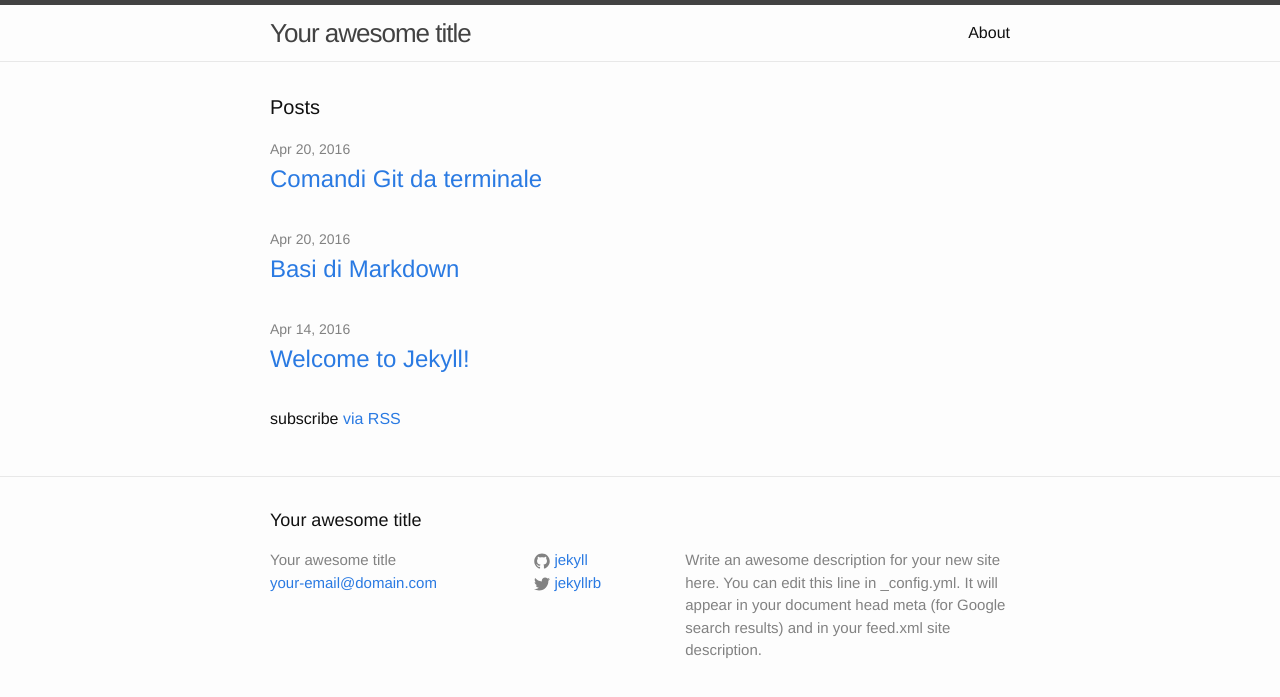
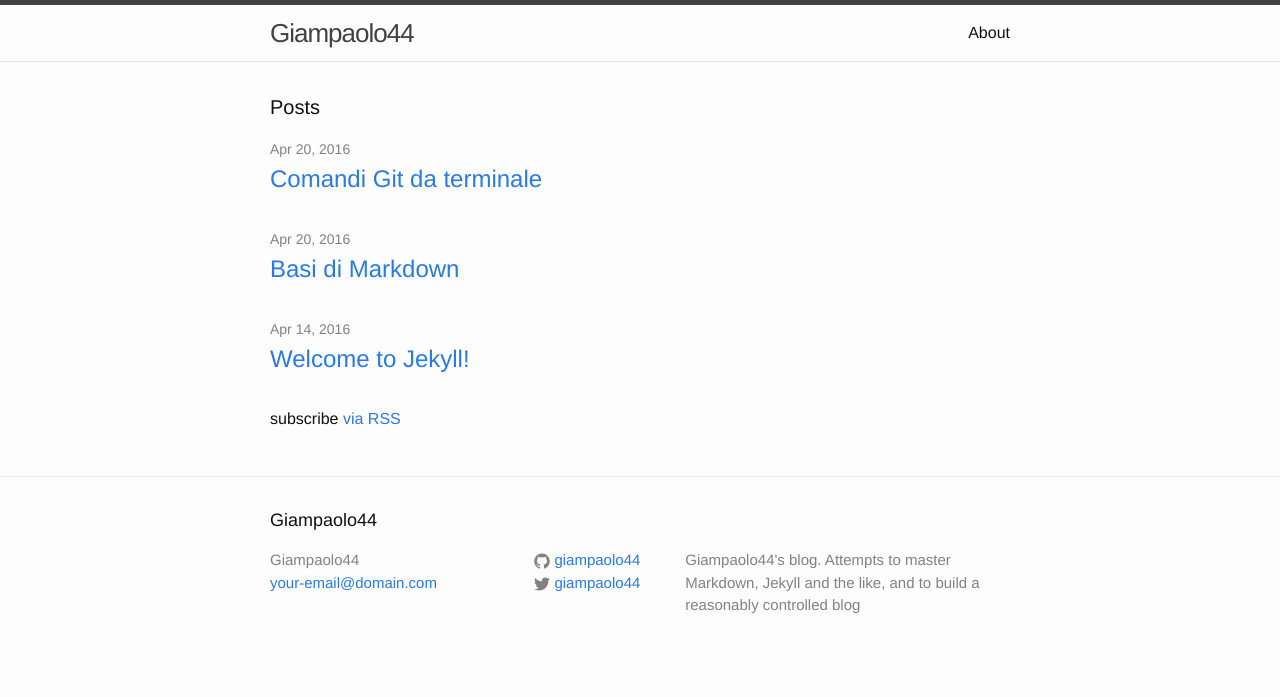
Before and after one commit to giampaolo44/giampaolo44.github.io, a Jekyll site: the page built from index.html, in a window 1280 px wide. Shown: the top 697 px of the page. Built offline with Jekyll 4.4.1, drawn with Linux system fonts in a browser that asks for light colours.

Commit message:
Update _config.yml

```diff
--- a/_config.yml
+++ b/_config.yml
@@ -6,16 +6,15 @@
 # 'jekyll serve'. If you change this file, please restart the server process.
 
 # Site settings
-title: Your awesome title
+title: Giampaolo44
 email: your-email@domain.com
 description: > # this means to ignore newlines until "baseurl:"
-  Write an awesome description for your new site here. You can edit this
-  line in _config.yml. It will appear in your document head meta (for
-  Google search results) and in your feed.xml site description.
+  Giampaolo44's blog.
+  Attempts to master Markdown, Jekyll and the like, and to build a reasonably controlled blog
 baseurl: "" # the subpath of your site, e.g. /blog
-url: "http://yourdomain.com" # the base hostname & protocol for your site
-twitter_username: jekyllrb
-github_username:  jekyll
+url: "http://giampaolo44.com" # the base hostname & protocol for your site
+twitter_username: giampaolo44
+github_username:  giampaolo44
 
 # Build settings
 markdown: kramdown
```
